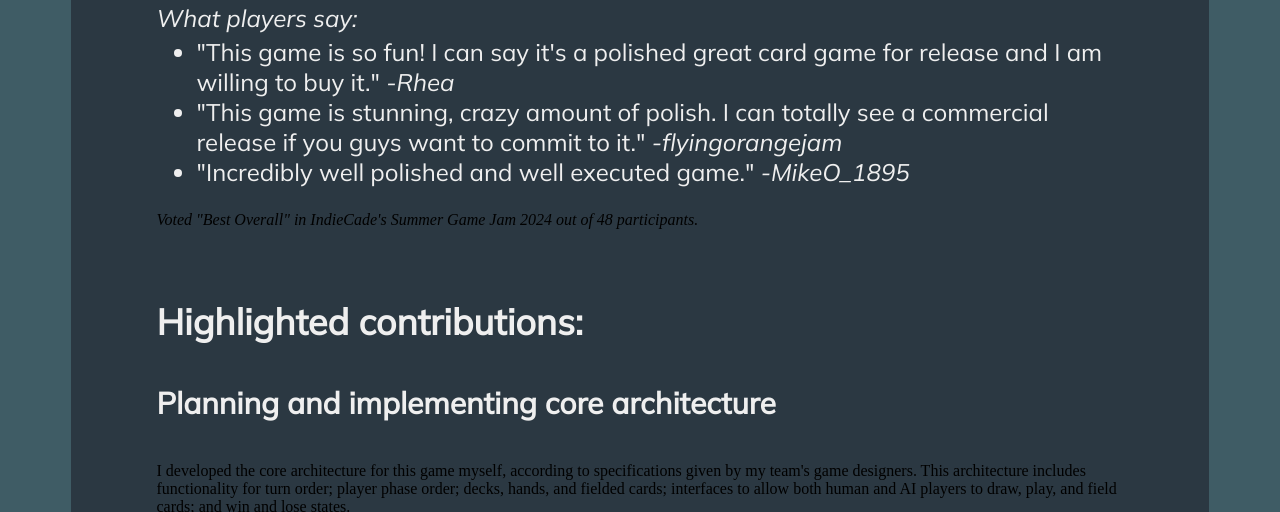
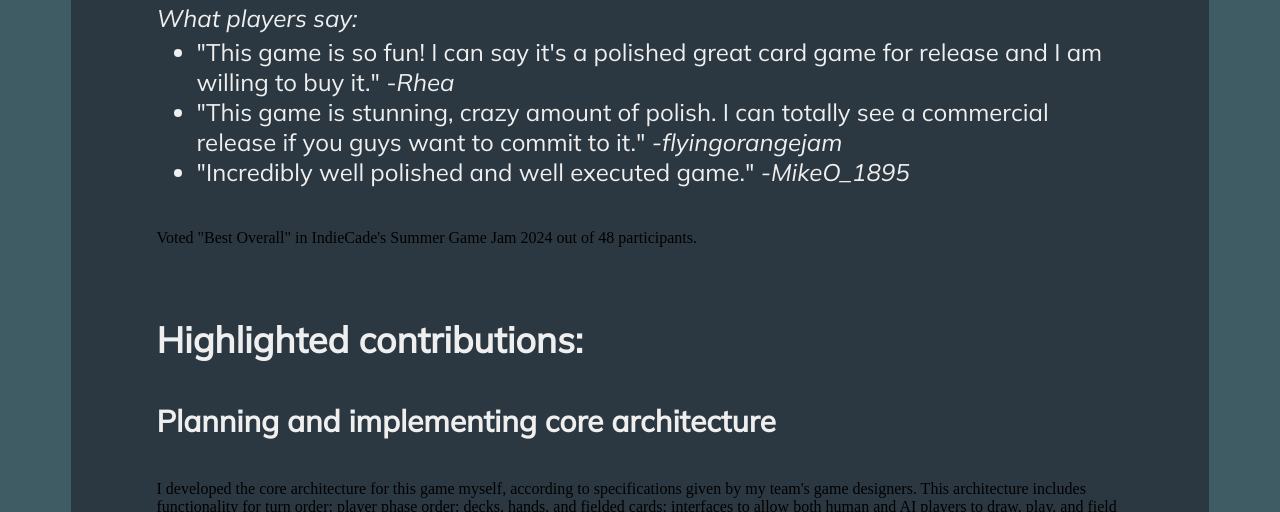
Before and after one commit to evan-evers/evan-evers.github.io, a plain HTML site: page ProjectALIR.html in a window 1280 px wide. Shown: the part 1568-2080 px from the top of the page. Drawn offline with Linux system fonts and the light colour scheme.

Commit message:
Fixed broken styling in ProjectALIR (hopefully)

```diff
--- a/ProjectALIR.html
+++ b/ProjectALIR.html
@@ -56,7 +56,8 @@
                             you guys want to commit to it." <i>-flyingorangejam</i></li>
                         <li>"Incredibly well polished and well executed game." <i>-MikeO_1895</i></li>
                     </ul>
-                    <i>Voted "Best Overall" in IndieCade's Summer Game Jam 2024 out of 48 participants.</i>
+                    <br>
+                    Voted "Best Overall" in IndieCade's Summer Game Jam 2024 out of 48 participants.
                 </p>
                 <br>
                 <h3>Highlighted contributions:</h3>
```
